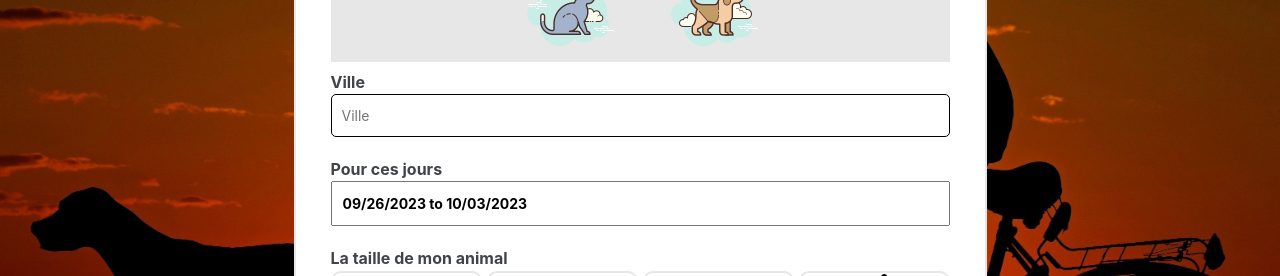
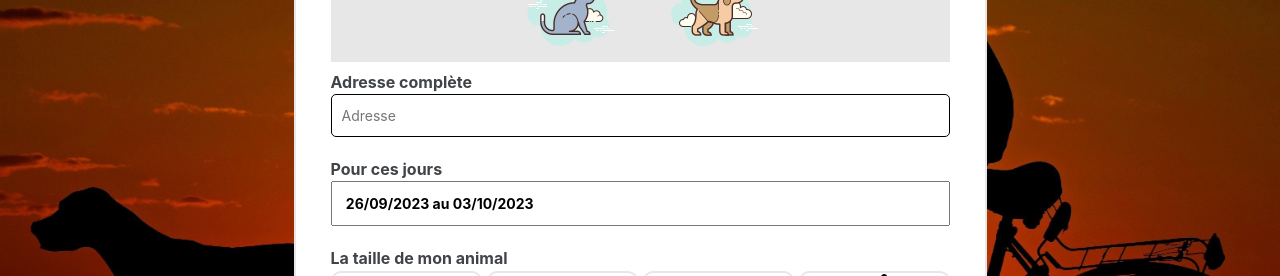
Before and after one commit to KarinaZakharian/Dog-Next-Door, a React (Vite) app: page / in a window 1280 px wide. Shown: the part 268-544 px from the top of the page. Built offline with nearby package versions, Linux system fonts and the light colour scheme.

Commit message:
Update datepicker

```diff
--- a/src/components/InputType/Addresse/Addresse.tsx
+++ b/src/components/InputType/Addresse/Addresse.tsx
@@ -40,7 +40,7 @@ function AutoComplete({ style }) {
     <div className="signup__localisation">
       <div className="autocompletion-city">
         <label htmlFor="city" className="input__label">
-          Ville
+          Adresse complète
         </label>
         <input
           name="city"
@@ -48,7 +48,7 @@ function AutoComplete({ style }) {
           type="text"
           onChange={(e) => setQuery(e.target.value)}
           onKeyUp={() => getAddressesFromAPI(query)}
-          placeholder="Ville"
+          placeholder="Adresse"
           value={query}
           className="search__form-filters__select autocompletion-city__input"
           style={style}
--- a/src/components/InputType/DatePiker/DateRangePicker.tsx
+++ b/src/components/InputType/DatePiker/DateRangePicker.tsx
@@ -49,9 +49,9 @@ function DateRangePickerComp() {
       <p>Pour ces jours</p>
       <input
         name="date"
-        value={`${format(range[0].startDate, 'MM/dd/yyy')} to ${format(
+        value={`${format(range[0].startDate, ' dd/MM/YYY')} au ${format(
           range[0].endDate,
-          'MM/dd/yyy'
+          'dd/MM/YYY'
         )}`}
         readOnly
         className="inputBox"
@@ -65,7 +65,7 @@ function DateRangePickerComp() {
             editableDateInputs={true}
             moveRangeOnFirstSelection={false}
             ranges={range}
-            months={2}
+            months={1}
             direction="horizontal"
             className="calendarElement"
           />
```
